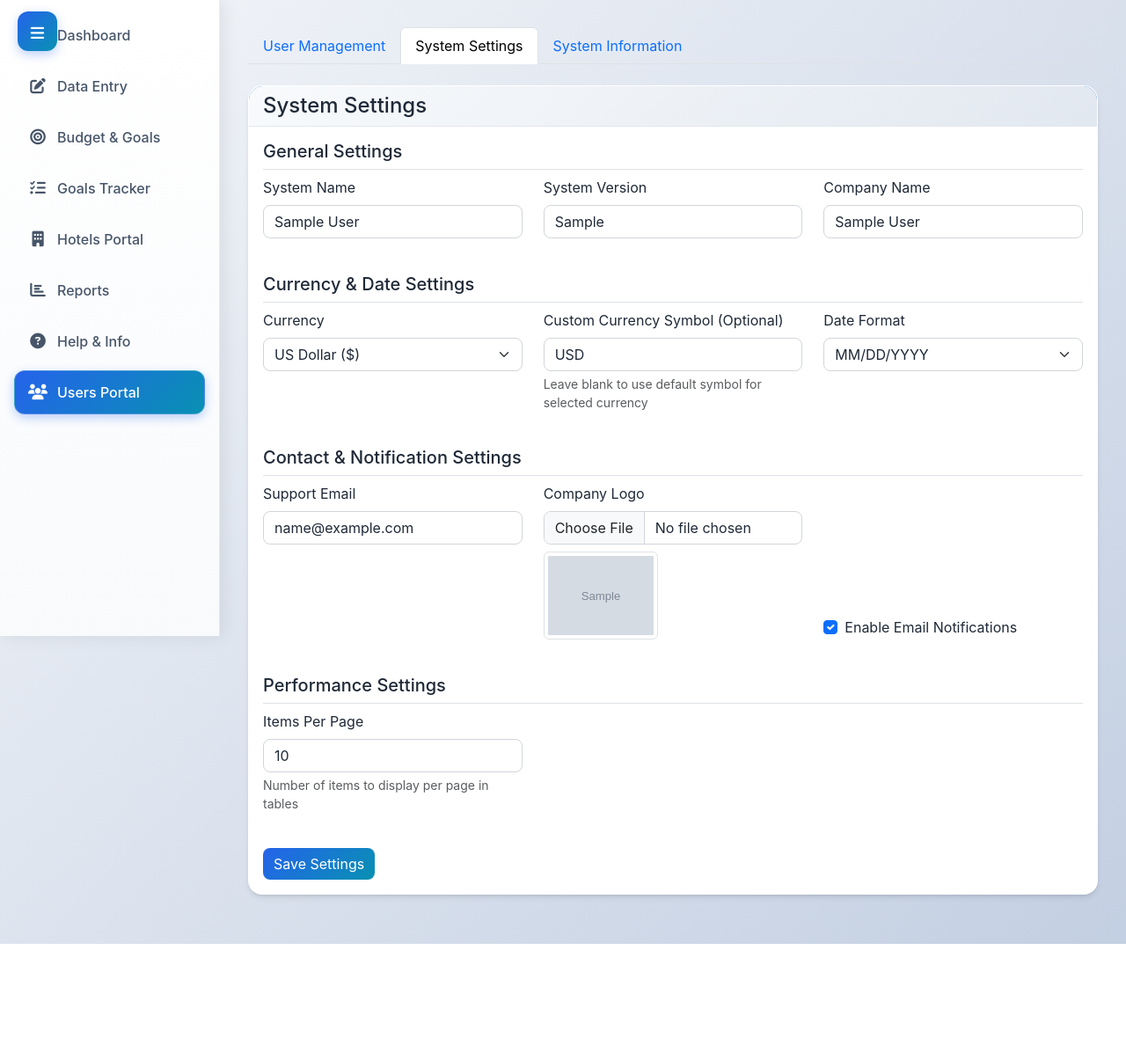
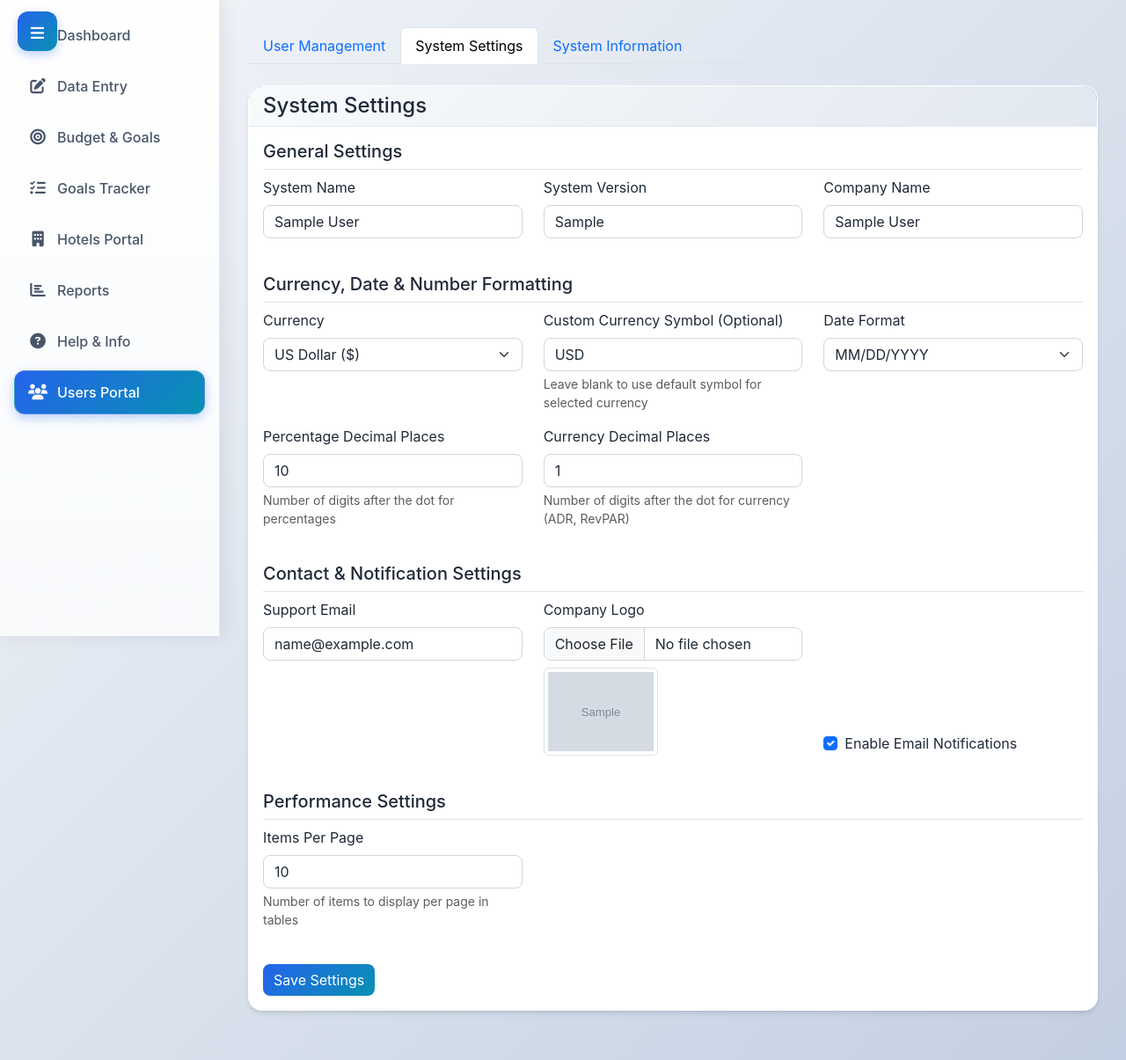
Before and after one commit to abdelmanem/BenchstayV2, a Django app: page /accounts/admin-settings/ in a window 1280 px wide, after a click on "System Settings". Shown: the part 77-1282 px from the top of the page at 88% size. Before the commit the page ends 1150 px from the top, so only its background shows below. Run offline with Django 5.2, Linux system fonts and the light colour scheme; a user stored in the database is signed in; tables that the repository leaves empty hold one stand-in row (values such as "Sample post"); grey boxes marked "Sample" are stand-in pictures; some libraries are stand-ins or nearby versions.

Commit message:
update system setting

```diff
--- a/accounts/models.py
+++ b/accounts/models.py
@@ -49,6 +49,10 @@ class SystemSettings(models.Model):
     # Email settings
     enable_email_notifications = models.BooleanField(default=True)
 
+    # Number formatting settings
+    decimal_places_percentage = models.IntegerField(default=1, help_text='Decimal places for percentages (e.g., occupancy, indices)')
+    decimal_places_currency = models.IntegerField(default=2, help_text='Decimal places for currency values (e.g., ADR, RevPAR)')
+
     # Performance settings
     items_per_page = models.IntegerField(default=25, help_text='Number of items to display per page in tables')
 
@@ -97,5 +101,13 @@ class SystemSettings(models.Model):
             return self.currency_symbol
         return self.get_currency_symbol()
 
+    def clamp_decimal_places(self, value: int) -> int:
+        """Ensure decimal places are within a sane range 0-3."""
+        try:
+            v = int(value)
+        except (TypeError, ValueError):
+            return 0
+        return max(0, min(3, v))
+
     def __str__(self):
         return f"System Settings (Last updated: {self.updated_at})"
--- a/accounts/views.py
+++ b/accounts/views.py
@@ -296,6 +296,19 @@ def admin_settings(request):
                 system_settings.enable_email_notifications = request.POST.get('enable_email_notifications') == 'on'
                 system_settings.items_per_page = int(request.POST.get('items_per_page', 25))
 
+                # Number formatting: decimal places
+                try:
+                    percentage_dp = int(request.POST.get('decimal_places_percentage', system_settings.decimal_places_percentage))
+                except (TypeError, ValueError):
+                    percentage_dp = system_settings.decimal_places_percentage
+                try:
+                    currency_dp = int(request.POST.get('decimal_places_currency', system_settings.decimal_places_currency))
+                except (TypeError, ValueError):
+                    currency_dp = system_settings.decimal_places_currency
+                # Clamp to sane bounds 0-3
+                system_settings.decimal_places_percentage = max(0, min(3, percentage_dp))
+                system_settings.decimal_places_currency = max(0, min(3, currency_dp))
+
                 # Handle company logo upload
                 if 'company_logo' in request.FILES:
                     system_settings.company_logo = request.FILES['company_logo']
--- a/templates/accounts/admin_settings.html
+++ b/templates/accounts/admin_settings.html
@@ -255,7 +255,7 @@
 
                             <div class="row mb-4">
                                 <div class="col-md-12">
-                                    <h5 class="border-bottom pb-2">Currency & Date Settings</h5>
+                                    <h5 class="border-bottom pb-2">Currency, Date & Number Formatting</h5>
                                 </div>
                                 <div class="col-md-4 mb-3">
                                     <label for="currency" class="form-label">Currency</label>
@@ -277,6 +277,16 @@
                                             <option value="{{ format }}" {% if system_settings.date_format == format %}selected{% endif %}>{{ display }}</option>
                                         {% endfor %}
                                     </select>
+                                </div>
+                                <div class="col-md-4 mb-3">
+                                    <label for="decimal_places_percentage" class="form-label">Percentage Decimal Places</label>
+                                    <input type="number" class="form-control" id="decimal_places_percentage" name="decimal_places_percentage" value="{{ system_settings.decimal_places_percentage }}" min="0" max="3">
+                                    <div class="form-text">Number of digits after the dot for percentages</div>
+                                </div>
+                                <div class="col-md-4 mb-3">
+                                    <label for="decimal_places_currency" class="form-label">Currency Decimal Places</label>
+                                    <input type="number" class="form-control" id="decimal_places_currency" name="decimal_places_currency" value="{{ system_settings.decimal_places_currency }}" min="0" max="3">
+                                    <div class="form-text">Number of digits after the dot for currency (ADR, RevPAR)</div>
                                 </div>
                             </div>
 
```
Also changed, not shown: templates/hotel_management/home.html (+34 -27 lines), accounts/migrations/0002_systemsettings.py.
